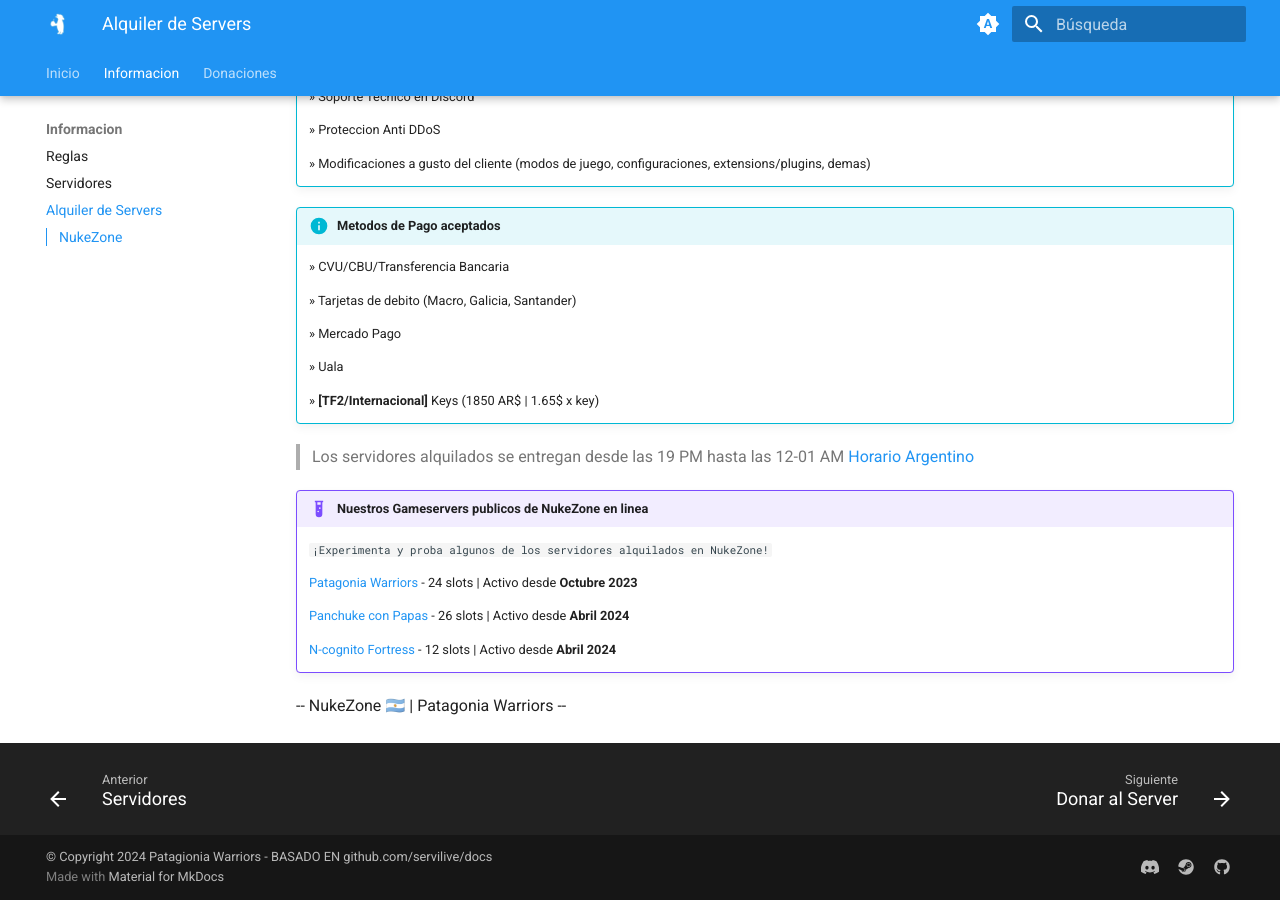
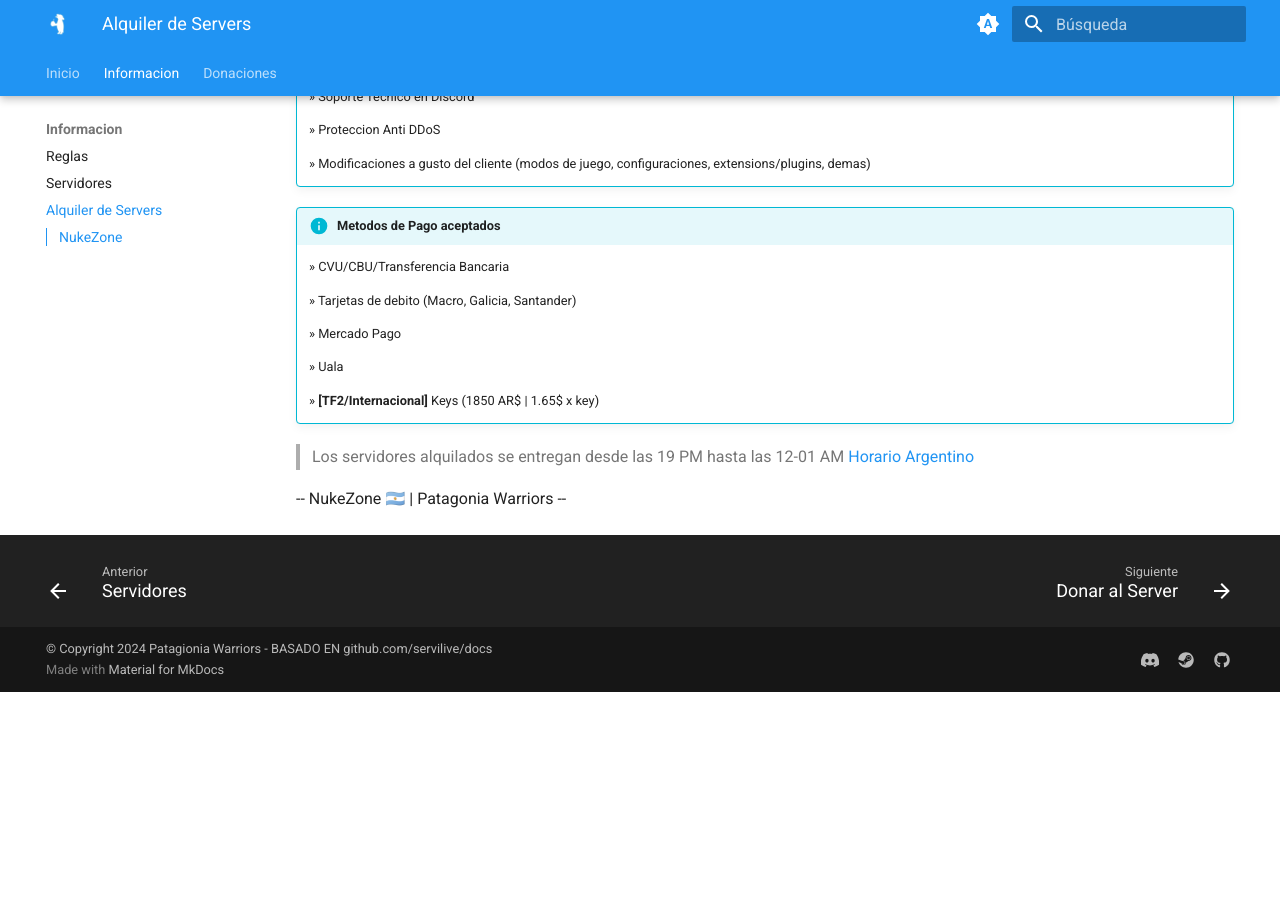
Before and after one commit to patagoniawarriors/docs, an MkDocs documentation site: the page built from docs/info/hosting.md, in a window 1280 px wide and 900 px high, scrolled down 1069 px. Built offline with MkDocs 1.6.1 and Material for MkDocs 9.7.7, drawn with Linux system fonts in a browser that asks for light colours; after the commit the page ends 1761 px from its top, so only the background shows below that.

Commit message:
modificacion

```diff
--- a/docs/info/hosting.md
+++ b/docs/info/hosting.md
@@ -61,14 +61,4 @@
 
 > Los servidores alquilados se entregan desde las 19 PM hasta las 12-01 AM [Horario Argentino](https://time.is/es/Buenos_Aires)
 
-!!! example "Nuestros Gameservers publicos de NukeZone en linea"
-
-	`¡Experimenta y proba algunos de los servidores alquilados en NukeZone!`
-
-	[Patagonia Warriors](https://www.steamserverbrowser.com/games/team-fortress-2/servers/45.235.99.105:27356) - 24 slots | Activo desde **Octubre 2023**
-
-	[Panchuke con Papas](https://www.steamserverbrowser.com/games/team-fortress-2/servers/45.235.99.105:27795) - 26 slots | Activo desde **Abril 2024**
-
-	[N-cognito Fortress](https://www.steamserverbrowser.com/games/team-fortress-2/servers/45.235.99.105:27294) - 12 slots | Activo desde **Abril 2024**
-
 -- NukeZone 🇦🇷 | Patagonia Warriors --
```
